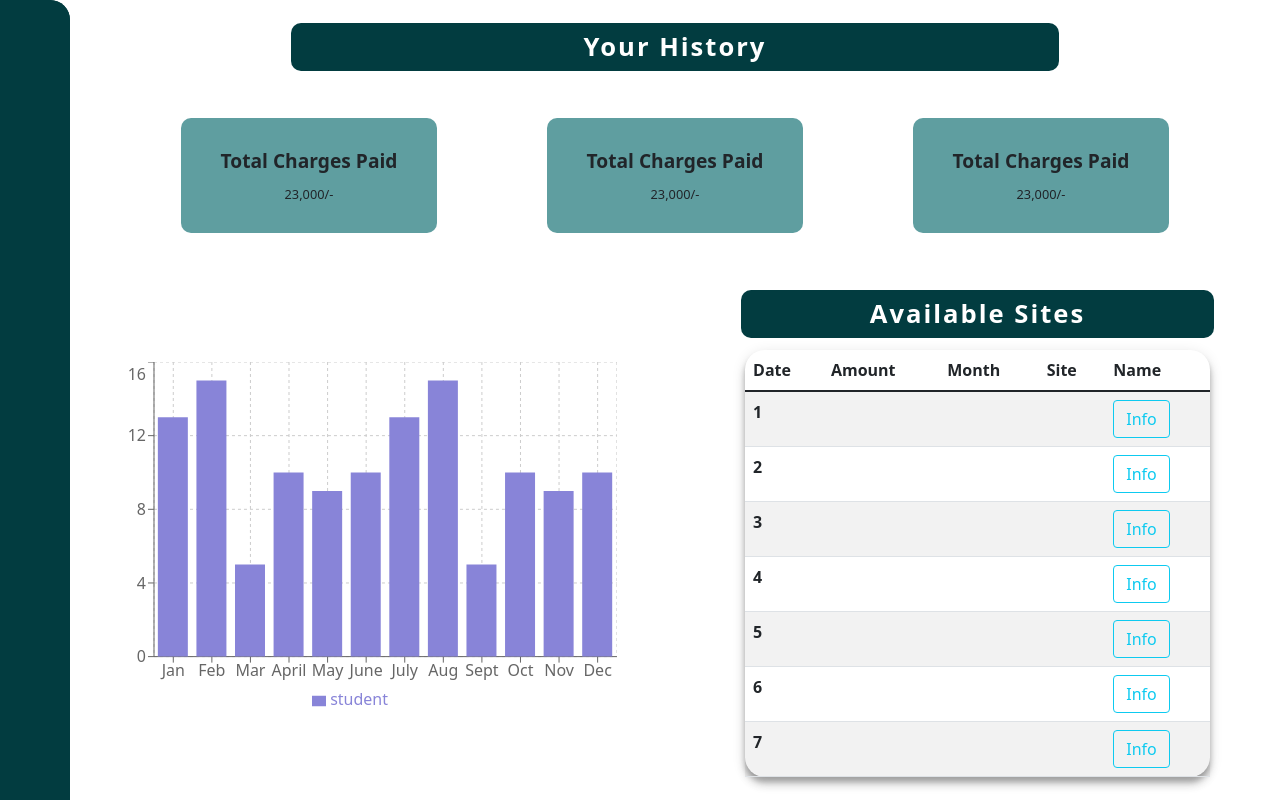
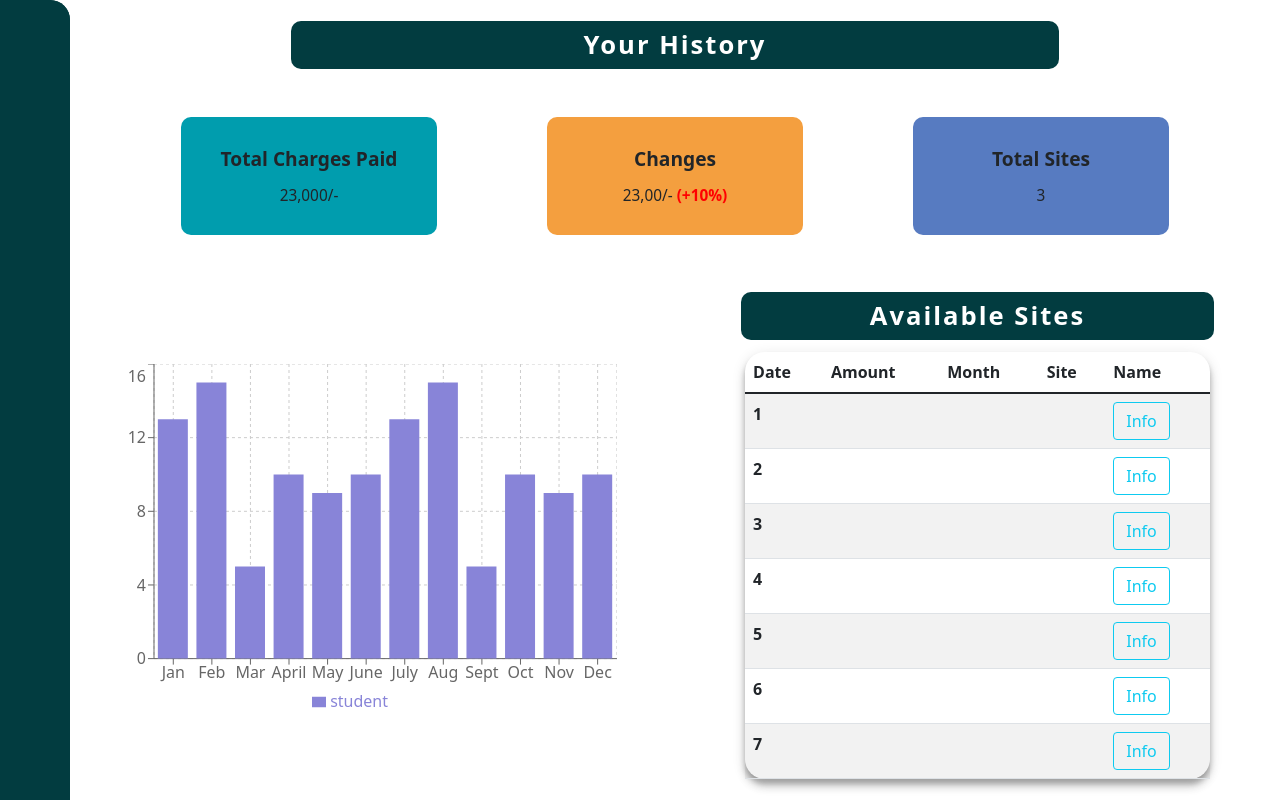
Before and after one commit to gdscnitp/charges-by-tenant, a Next.js app: page /transaction/TenantHistory in a window 1280 px wide. Built offline with nearby package versions, Linux system fonts and the light colour scheme; some icons are missing.

Commit message:
updated transaction history css

```diff
--- a/pages/transaction/TenantHistory.js
+++ b/pages/transaction/TenantHistory.js
@@ -89,13 +89,13 @@ const TenantHistory = () => {
             <div className="S_line1">Total Charges Paid</div>
             <div className="S_line2">23,000/-</div>
           </div>
-          <div className="S_card S_card1">
-            <div className="S_line1">Total Charges Paid</div>
-            <div className="S_line2">23,000/-</div>
+          <div className="S_card S_card2">
+            <div className="S_line1">Changes</div>
+            <div className="S_line2">23,00/- <span>(+10%)</span></div>
           </div>
-          <div className="S_card S_card1">
-            <div className="S_line1">Total Charges Paid</div>
-            <div className="S_line2">23,000/-</div>
+          <div className="S_card S_card3">
+            <div className="S_line1">Total Sites</div>
+            <div className="S_line2">3</div>
           </div>
         </div>
 
--- a/styles/Transaction.css
+++ b/styles/Transaction.css
@@ -16,7 +16,6 @@
 }
 
 .S_card {
-  background: cadetblue;
   border-radius: 10px;
   padding: 2%;
   margin: 2%;
@@ -25,6 +24,18 @@
   flex-direction: column;
   align-items: center;
   justify-content: center;
+}
+
+.S_card1 {
+  background: #009dae;
+}
+
+.S_card2 {
+  background: #f49f3f;
+}
+
+.S_card3 {
+  background: #577bc1;
 }
 
 .S_line1,
@@ -38,7 +49,13 @@
 }
 
 .S_line2 {
-  font-size: 1vw;
+  font-weight: 500;
+  font-size: 1.2vw;
+}
+
+.S_line2 span {
+  color: #ff0000;
+  font-weight: 700;
 }
 
 .S_charts {
```
